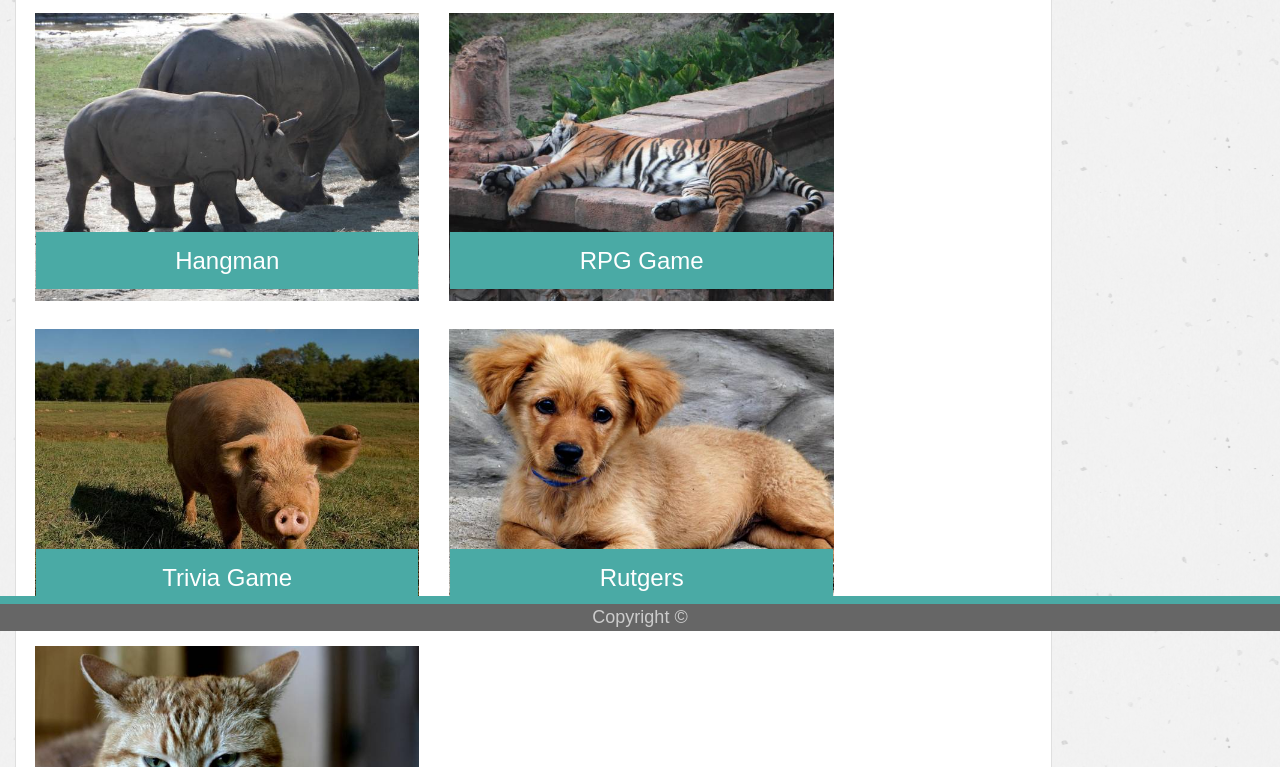
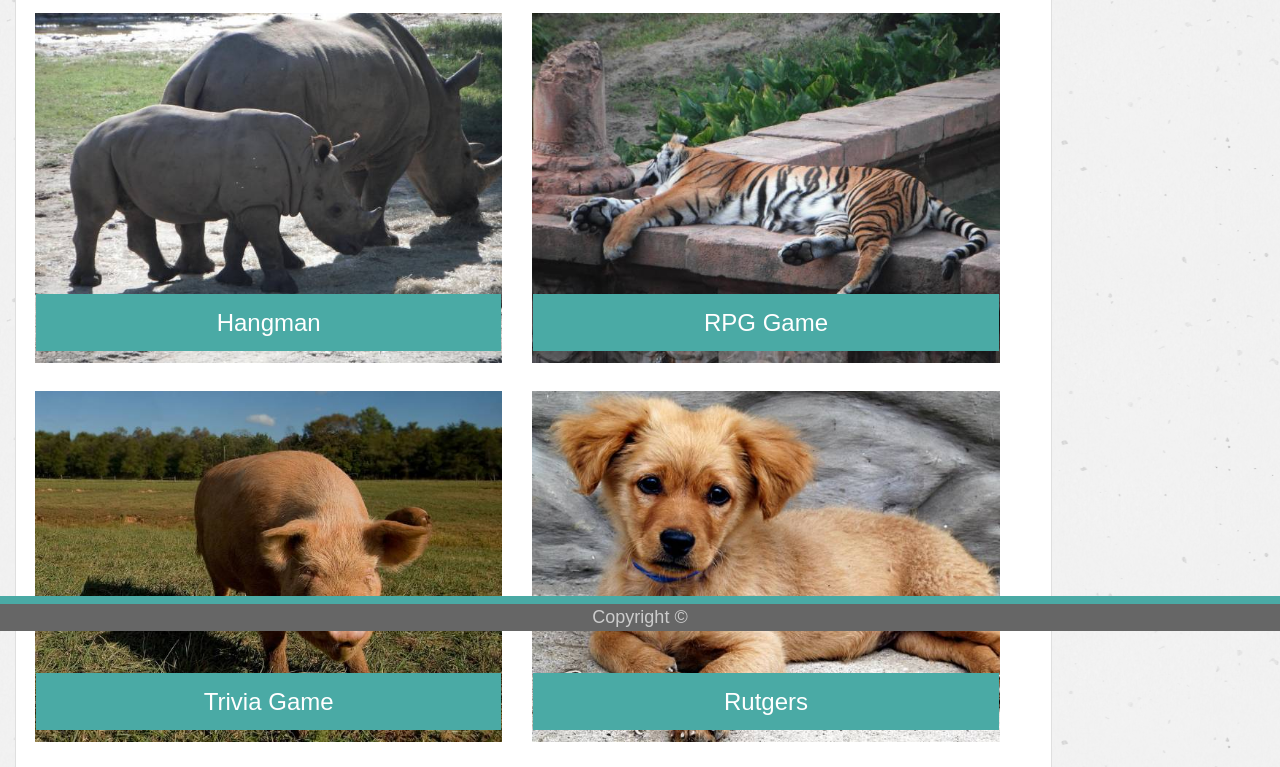
Before and after one commit to amandat85/Bootstrap-Portfolio, a plain HTML site: page portfolio.html in a window 1280 px wide. Shown: the part 169-936 px from the top of the page. Drawn offline with nearby package versions, Linux system fonts and the light colour scheme.

Commit message:
Fixed Column
Fixed column width for various sizes.

```diff
--- a/portfolio.html
+++ b/portfolio.html
@@ -47,7 +47,7 @@
                     <h2>Portfolio</h2>
                          <div class="container-fluid ml-n3">
                              <div class="row d-flex mb-1">
-                                <div class="col-lg-5 col-md-4 col-sm-4 col-xs-2 mb-3">
+                                <div class="col-lg-6 col-md-8 col-sm-10 col-xs-12 mb-3">
                                     <img class="img-fluid w-100" style="height: auto" src="assets/images/animals-q-c-640-480-1.jpg" width="350" height="300" alt="Photo of Rhino's">
 
                                     <div class="card-img-overlay h-100 d-flex flex-column justify-content-end ml-n1 mr-n1">
@@ -55,7 +55,7 @@
                                     </div>
                                 </div>
 
-                                <div class="col-lg-5 col-md-4 col-sm-4 col-xs-2 mb-3">
+                                <div class="col-lg-6 col-md-8 col-sm-10 col-xs-12 mb-3">
                                     <img class="img-fluid w-100" style="height: auto" src="assets/images/animals-q-c-640-480-3.jpg" width="350" height="300" alt="Photo of Sleeping Tiger">
 
                                     <div class="card-img-overlay h-100 d-flex flex-column justify-content-end ml-n1 mr-n1">
@@ -65,7 +65,7 @@
                             </div>
 
                             <div class="row d-flex mb-1">
-                                <div class="col-lg-5 col-md-4 col-sm-4 col-xs-2 mb-3">
+                                <div class="col-lg-6 col-md-8 col-sm-10 col-xs-12 mb-3">
                                     <img class="img-fluid w-100" style="height: auto" src="assets/images/animals-q-c-640-480-6.jpg" width="350" height="300" alt="Photo of Pig">
 
                                     <div class="card-img-overlay h-100 d-flex flex-column justify-content-end ml-n1 mr-n1">
@@ -74,7 +74,7 @@
 
                                 </div>
 
-                                <div class="col-lg-5 col-md-4 col-sm-4 col-xs-2 mb-3">
+                                <div class="col-lg-6 col-md-8 col-sm-10 col-xs-12 mb-3">
                                     <img class="img-fluid w-100" style="height: auto" src="assets/images/animals-q-c-640-480-8.jpg" width="350" height="300" alt="Photo of Puppy">
 
                                     <div class="card-img-overlay h-100 d-flex flex-column justify-content-end ml-n1 mr-n1">
@@ -84,7 +84,7 @@
                             </div>
 
                             <div class="row d-flex mb-3">
-                                <div class="col-lg-5 col-md-4 col-sm-4 col-xs-2 mb-3">
+                                <div class="col-lg-6 col-md-8 col-sm-10 col-xs-12 mb-3">
                                     <img class="img-fluid w-100" style="height: auto" src="assets/images/cats-q-c-640-480-3.jpg" width="350" height="300" alt="Photo of Cat">
 
                                     <div class="card-img-overlay h-100 d-flex flex-column justify-content-end ml-n1 mr-n1">
```
